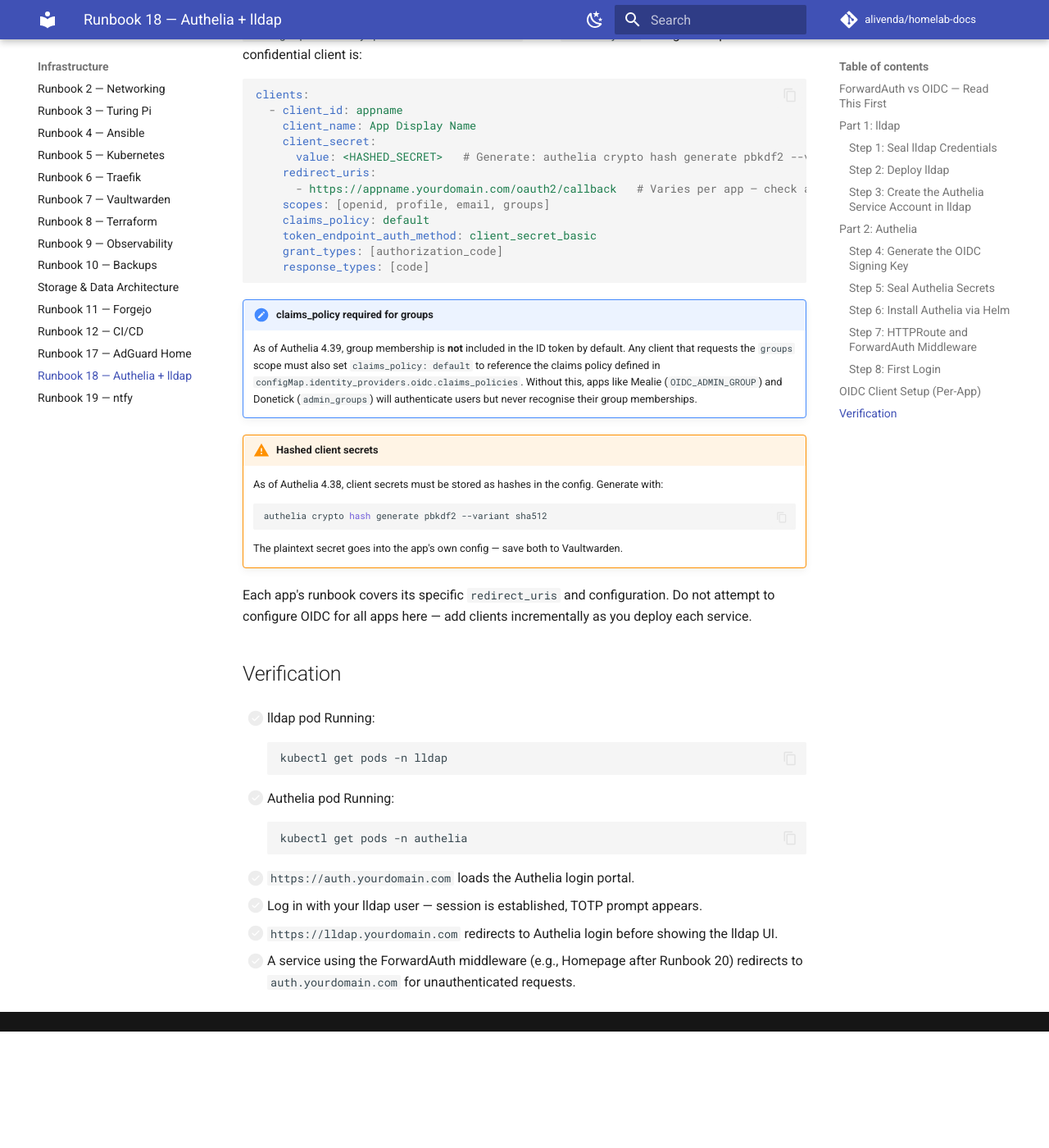
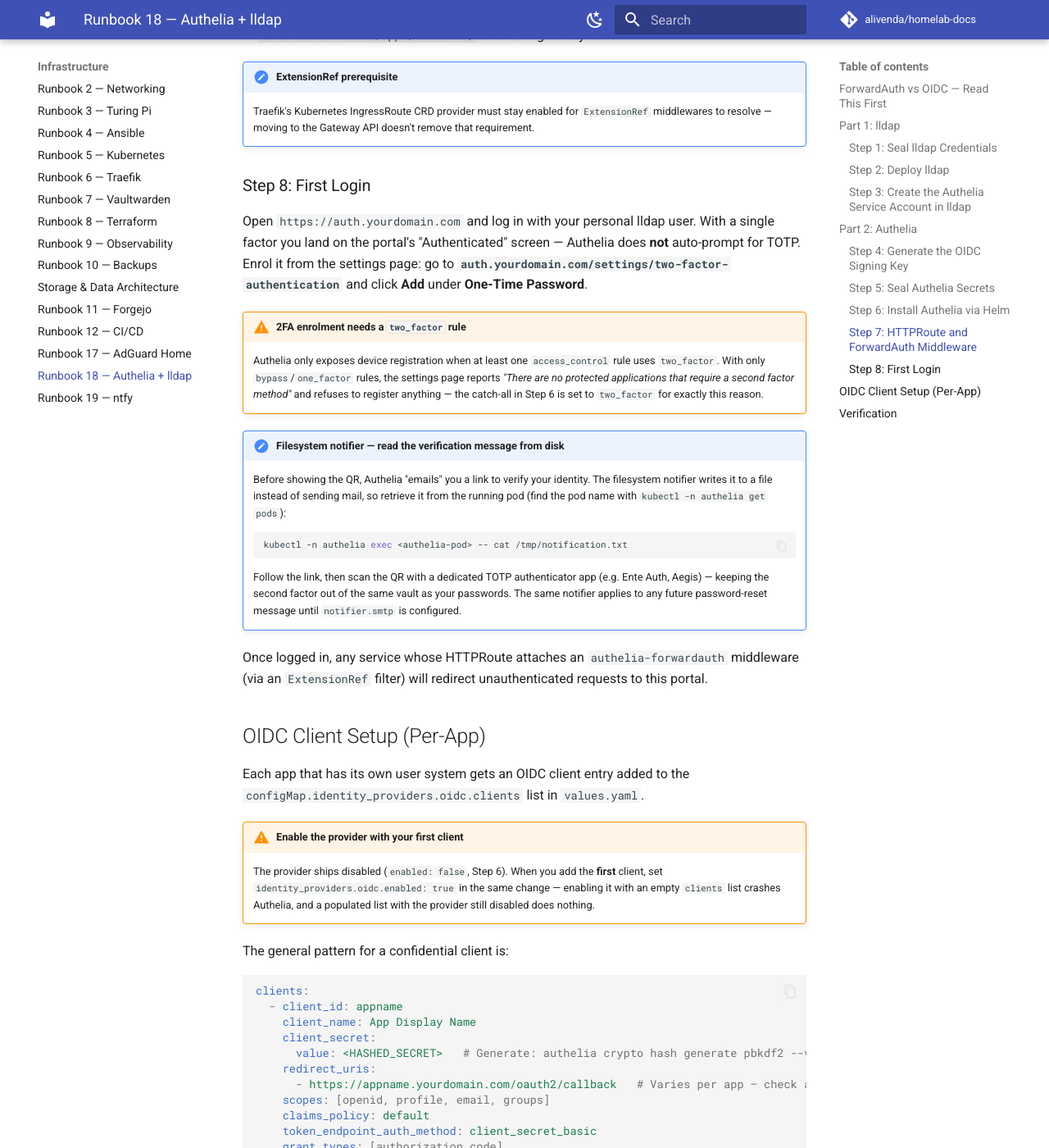
Before and after one commit to alivenda/homelab-docs, an MkDocs documentation site: the page built from docs/18-authelia.md, in a window 1280 px wide and 1400 px high, scrolled down 9124 px. Shown: the whole window at 82% size. Built offline with MkDocs 1.6.1 and Material for MkDocs 9.7.7, drawn with Linux system fonts in a browser that asks for light colours; comment, search, counter and statistics services are not loaded; before the commit the page ends 10382 px from its top, so only the background shows below that; some of the changed text lies outside the part shown.

Commit message:
docs(r18): document Authelia bring-up gotchas
Three startup traps hit during the live bring-up, plus the example lines
that contradicted them:

- OIDC provider won't start with zero clients: set oidc.enabled: false in
  the Step 6 example and document enabling it only alongside the first
  client.
- storage.encryption.key must not be regenerated on re-seal once the DB
  exists, or Authelia aborts; warning at the seal step.
- 2FA device registration is hidden until an access_control rule uses
  two_factor; flip the catch-all to two_factor and rewrite Step 8's first
  login / TOTP enrolment (incl. reading the filesystem-notifier message).

Also make the authenticator guidance app-agnostic (dedicated TOTP app,
not the password vault).

````diff
--- a/docs/18-authelia.md
+++ b/docs/18-authelia.md
@@ -237,6 +237,16 @@ kubectl create secret generic authelia-secrets \
   > authelia-secrets-sealed.yaml
 ```
 
+!!! warning "Never regenerate `STORAGE_ENCRYPTION_KEY` after first start"
+    `STORAGE_ENCRYPTION_KEY` encrypts data at rest in Authelia's database. If you
+    re-seal this secret later and let `openssl rand` mint a **new** value, Authelia
+    aborts at startup with `the configured encryption key does not appear to be
+    valid for this database`. When you re-seal for *any* reason — e.g. to fix a
+    different key like the LDAP password — carry the existing
+    `STORAGE_ENCRYPTION_KEY` over verbatim rather than regenerating it. If the
+    database is still empty (no 2FA enrolled yet), the quickest recovery is to
+    delete the Authelia PVC and let it recreate a fresh DB keyed to the new value.
+
 Commit both sealed secrets to `homelab-manifests/apps/authelia/`.
 
 ### Step 6: Install Authelia via Helm
@@ -294,8 +304,11 @@ configMap:
     rules:
       - domain: auth.yourdomain.com
         policy: bypass
+      # two_factor by default (secure-by-default). A two_factor rule is ALSO
+      # what makes Authelia expose 2FA device registration at all — see Step 8.
+      # Relax per-app with a bypass/one_factor rule placed ABOVE this catch-all.
       - domain: "*.yourdomain.com"
-        policy: one_factor
+        policy: two_factor
 
   session:
     cookies:
@@ -314,7 +327,10 @@ configMap:
 
   identity_providers:
     oidc:
-      enabled: true
+      # Keep DISABLED until you add your first OIDC client (see OIDC Client
+      # Setup below). Authelia refuses to start if OIDC is enabled with an empty
+      # clients list. The jwks key below stays wired and ready for that moment.
+      enabled: false
       jwks:
         - key_id: default
           algorithm: RS256
@@ -339,6 +355,15 @@ helm upgrade --install authelia authelia/authelia \
 ```
 
 Pin `--version` to the latest release listed on [charts.authelia.com](https://charts.authelia.com/).
+
+!!! warning "Leave OIDC disabled until the first client exists"
+    The `oidc` block above sets `enabled: false`. Authelia 4.39 aborts at startup
+    if the provider is enabled with an empty `clients` list:
+    `identity_providers: oidc: option 'clients' must have one or more clients
+    configured`. Nothing needs OIDC at bring-up — ForwardAuth covers the
+    login-less apps — so the provider stays off until your first OIDC-integrated
+    app. Flip `enabled: true` in the **same** change that adds the first client
+    (see [OIDC Client Setup](#oidc-client-setup-per-app)).
 
 ### Step 7: HTTPRoute and ForwardAuth Middleware
 
@@ -389,13 +414,41 @@ See [Deploying an App](apps-deploy-pattern.md) for the per-app HTTPRoute + `Exte
 
 ### Step 8: First Login
 
-Open `https://auth.yourdomain.com`. Log in with your personal user account from lldap. You should be prompted to set up TOTP (use Vaultwarden's built-in TOTP generator and save the secret).
+Open `https://auth.yourdomain.com` and log in with your personal lldap user. With a single factor you land on the portal's "Authenticated" screen — Authelia does **not** auto-prompt for TOTP. Enrol it from the settings page: go to **`auth.yourdomain.com/settings/two-factor-authentication`** and click **Add** under **One-Time Password**.
+
+!!! warning "2FA enrolment needs a `two_factor` rule"
+    Authelia only exposes device registration when at least one `access_control`
+    rule uses `two_factor`. With only `bypass`/`one_factor` rules, the settings
+    page reports *"There are no protected applications that require a second factor
+    method"* and refuses to register anything — the catch-all in Step 6 is set to
+    `two_factor` for exactly this reason.
+
+!!! note "Filesystem notifier — read the verification message from disk"
+    Before showing the QR, Authelia "emails" you a link to verify your identity.
+    The filesystem notifier writes it to a file instead of sending mail, so
+    retrieve it from the running pod (find the pod name with
+    `kubectl -n authelia get pods`):
+    ```bash
+    kubectl -n authelia exec <authelia-pod> -- cat /tmp/notification.txt
+    ```
+    Follow the link, then scan the QR with a dedicated TOTP authenticator app
+    (e.g. Ente Auth, Aegis) — keeping the second factor out of the same vault as
+    your passwords. The same notifier applies to any future password-reset message
+    until `notifier.smtp` is configured.
 
 Once logged in, any service whose HTTPRoute attaches an `authelia-forwardauth` middleware (via an `ExtensionRef` filter) will redirect unauthenticated requests to this portal.
 
 ## OIDC Client Setup (Per-App)
 
-Each app that has its own user system gets an OIDC client entry added to the `configMap.identity_providers.oidc.clients` list in `values.yaml`. The general pattern for a confidential client is:
+Each app that has its own user system gets an OIDC client entry added to the `configMap.identity_providers.oidc.clients` list in `values.yaml`.
+
+!!! warning "Enable the provider with your first client"
+    The provider ships disabled (`enabled: false`, Step 6). When you add the
+    **first** client, set `identity_providers.oidc.enabled: true` in the same
+    change — enabling it with an empty `clients` list crashes Authelia, and a
+    populated list with the provider still disabled does nothing.
+
+The general pattern for a confidential client is:
 
 ```yaml
 clients:
@@ -439,6 +492,6 @@ Each app's runbook covers its specific `redirect_uris` and configuration. Do not
     ```
 
 - [ ] `https://auth.yourdomain.com` loads the Authelia login portal.
-- [ ] Log in with your lldap user — session is established, TOTP prompt appears.
+- [ ] Log in with your lldap user — session is established; enrol TOTP at `auth.yourdomain.com/settings/two-factor-authentication`.
 - [ ] `https://lldap.yourdomain.com` redirects to Authelia login before showing the lldap UI.
 - [ ] A service using the ForwardAuth middleware (e.g., Homepage after Runbook 20) redirects to `auth.yourdomain.com` for unauthenticated requests.
````
